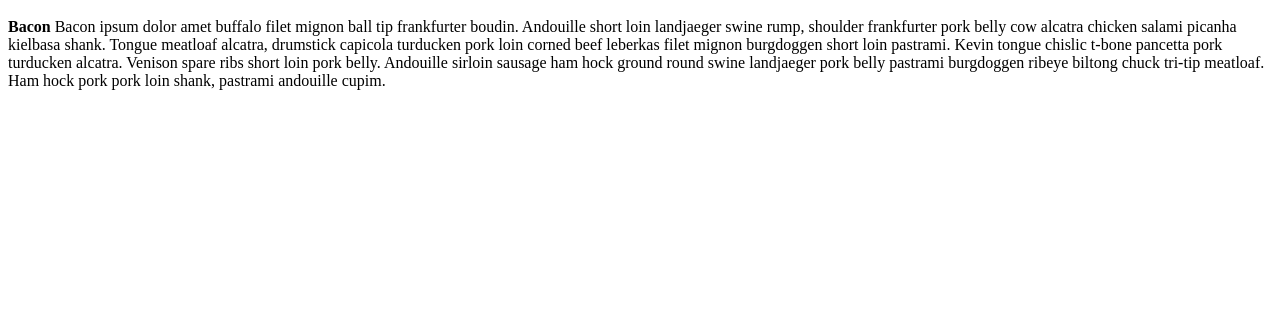
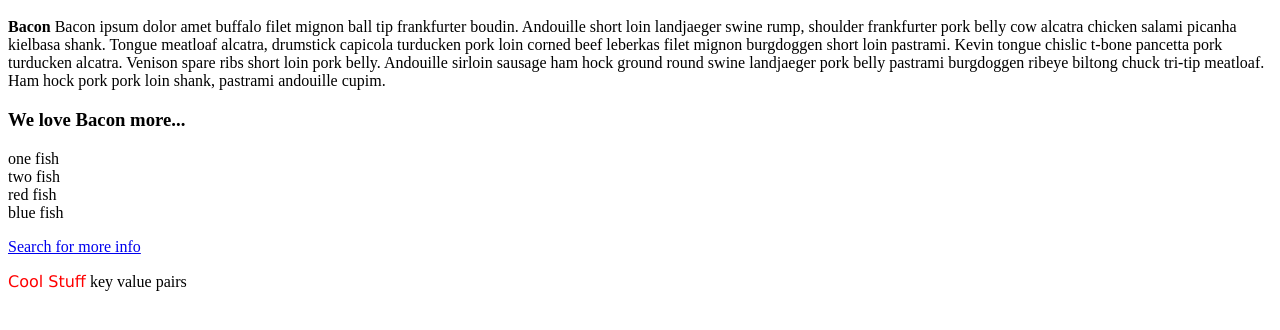
Before and after one commit to Isabel-Esper/it105-web, a plain HTML site: page index.html in a window 1280 px wide. Shown: the part 48-378 px from the top of the page. Drawn offline with Linux system fonts and the light colour scheme.

Commit message:
Added some cool tags
HTML 3.0 Support

```diff
--- a/index.html
+++ b/index.html
@@ -6,6 +6,22 @@
     <p>
       <b>Bacon</b> Bacon ipsum dolor amet buffalo filet mignon ball tip frankfurter boudin. Andouille short loin landjaeger swine rump, shoulder frankfurter pork belly cow alcatra chicken salami picanha kielbasa shank. Tongue meatloaf alcatra, drumstick capicola turducken pork loin corned beef leberkas filet mignon burgdoggen short loin pastrami. Kevin tongue chislic t-bone pancetta pork turducken alcatra. Venison spare ribs short loin pork belly. Andouille sirloin sausage ham hock ground round swine landjaeger pork belly pastrami burgdoggen ribeye biltong chuck tri-tip meatloaf. Ham hock pork pork loin shank, pastrami andouille cupim.
     </p>
+    <p>
+      <h3>We love Bacon more...</h3>
+    </p>
+    <p>
+      one fish<br/>
+      two fish<br/>
+      red fish<br/>
+      blue fish<br/>
+    </p>
+      <p>
+        <a href="http://www.google.com">Search for more info</a>
+      </p>
+    <p>
+      <font color="red" face="verdana">Cool Stuff</font>
+      key value pairs
+    </p>
     </p>
   </body>
 </html>
```
